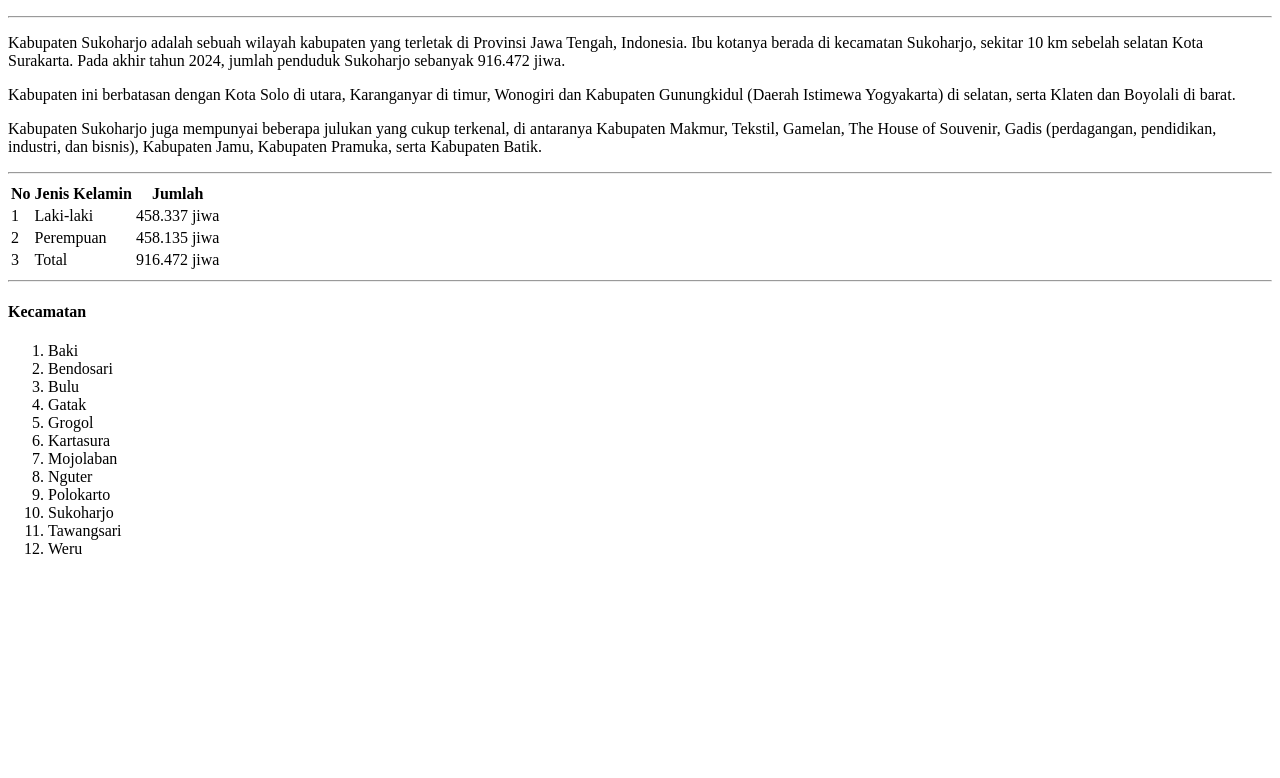
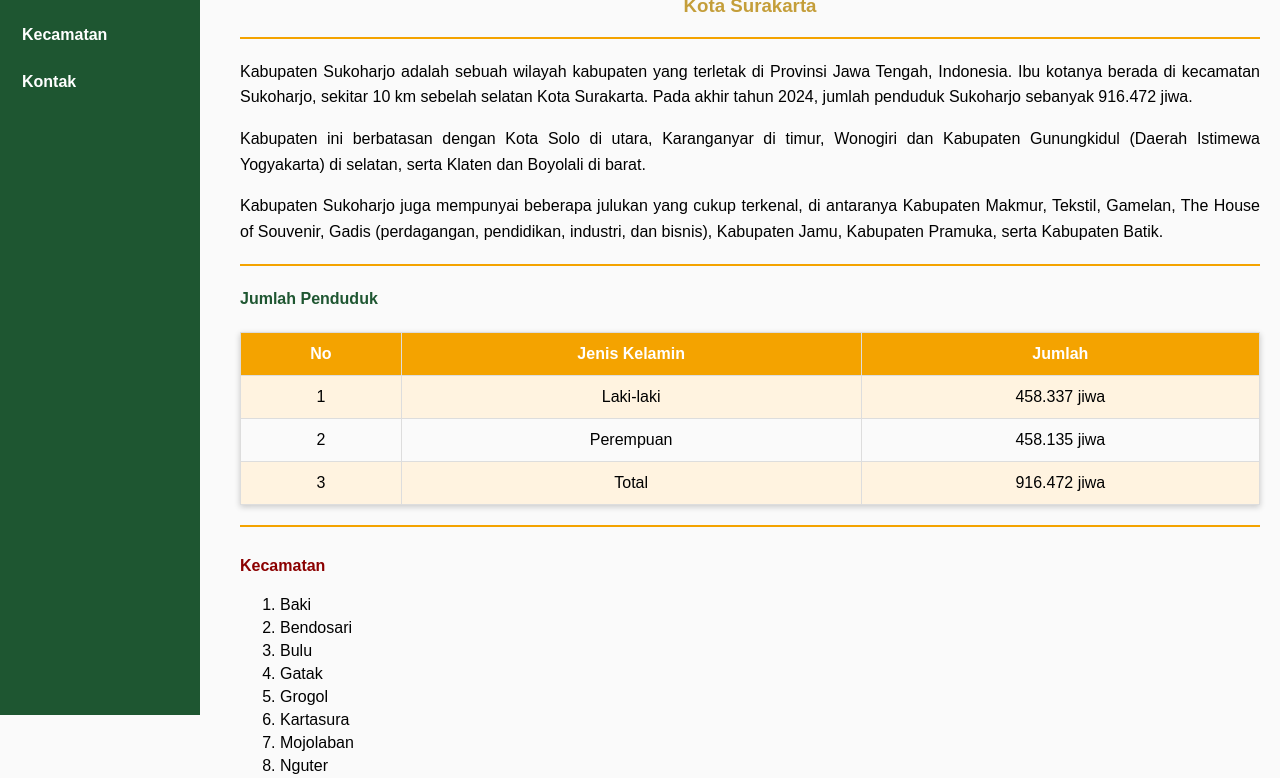
Before and after one commit to normanwidjaya/pgwebacara1, a plain HTML site: page index.html in a window 1280 px wide. Shown: the part 105-883 px from the top of the page. Before the commit the page ends 800 px from the top, so only its background shows below. Drawn offline with Linux system fonts and the light colour scheme.

Commit message:
ubah warna judul

```diff
--- a/index.html
+++ b/index.html
@@ -4,8 +4,121 @@
     <meta charset="UTF-8">
     <meta name="viewport" content="width=device-width, initial-scale=1.0">
     <title>Acara 1 | HTML CSS</title>
+    <style>
+        body {
+            font-family: Arial, Helvetica, sans-serif;
+            margin: 0;
+            padding: 0;
+            background-color: #fafafa;
+        }
+
+        main {
+            padding: 20px;
+            margin-left: 220px; /* ruang sidebar */
+        }
+
+        h1 {
+            color: #8B0000; /* merah marun */
+            text-align: center;
+        }
+
+        h3 {
+            color: #C49E3A; /* emas */
+            text-align: center;
+        }
+
+        p {
+            text-align: justify;
+            line-height: 1.6;
+        }
+
+        hr {
+            border: none;
+            height: 2px;
+            background-color: #F4A300; /* oranye keemasan */
+            margin: 20px 0;
+        }
+
+        /* Sidebar */
+        .sidebar {
+            position: fixed;
+            top: 0;
+            left: 0;
+            width: 200px;
+            height: 100%;
+            background: #1E5631; /* hijau tua */
+            padding-top: 20px;
+        }
+
+        .sidebar a {
+            display: block;
+            color: white;
+            text-decoration: none;
+            padding: 12px;
+            margin: 5px 10px;
+            border-radius: 8px;
+            font-weight: bold;
+        }
+
+        .sidebar a:hover {
+            background-color: #A4DE02; /* hijau muda */
+            color: #1E5631;
+        }
+
+        /* Tabel */
+        table {
+            width: 100%;
+            border-collapse: collapse;
+            margin: 20px 0;
+            box-shadow: 0px 2px 6px rgba(0,0,0,0.2);
+        }
+
+        th, td {
+            padding: 12px;
+            text-align: center;
+            border: 1px solid #ddd;
+        }
+
+        th {
+            background-color: #F4A300; /* oranye keemasan */
+            color: #fff;
+        }
+
+        tr:nth-child(even) {
+            background-color: #FFF3E0; /* krem */
+        }
+
+        tr:hover {
+            background-color: #FFE082; /* kuning pucat */
+        }
+
+        /* List Kecamatan */
+        h4 {
+            margin-top: 30px;
+            color: #8B0000; /* marun */
+        }
+
+        ol li {
+            margin: 5px 0;
+        }
+
+        /* Keterangan Penduduk */
+        .info-penduduk {
+            font-weight: bold;
+            color: #1E5631; /* hijau tua */
+            margin-bottom: 10px;
+        }
+    </style>
 </head>
 <body>
+    <!-- Sidebar -->
+    <div class="sidebar">
+        <a href="#">Beranda</a>
+        <a href="#">Profil</a>
+        <a href="#">Kecamatan</a>
+        <a href="#">Kontak</a>
+    </div>
+
     <main>
         <!-- Judul -->
         <h1>Kabupaten Sukoharjo</h1>
@@ -20,12 +133,16 @@
         <p>Kabupaten Sukoharjo juga mempunyai beberapa julukan yang cukup terkenal, di antaranya Kabupaten Makmur, Tekstil, Gamelan, The House of Souvenir, Gadis (perdagangan, pendidikan, industri, dan bisnis), Kabupaten Jamu, Kabupaten Pramuka, serta Kabupaten Batik.</p>
         <hr>
 
+        <!-- Keterangan Jumlah Penduduk -->
+        <p class="info-penduduk">Jumlah Penduduk</p>
+
         <!-- Tabel Jumlah Penduduk -->
          <table>
             <tr>
                 <th>No</th>
                 <th>Jenis Kelamin</th>
                 <th>Jumlah</th>
+            </tr>
             <tr>
                 <td>1</td>
                 <td>Laki-laki</td>
@@ -40,7 +157,6 @@
                 <td>3</td>
                 <td>Total</td>
                 <td>916.472 jiwa</td>
-            </tr>
             </tr>
          </table>
          <hr>
@@ -62,6 +178,5 @@
             <li>Weru</li>
           </ol>
     </main>
-    </header>
 </body>
 </html>
```
Also changed, not shown: 4 other files.
